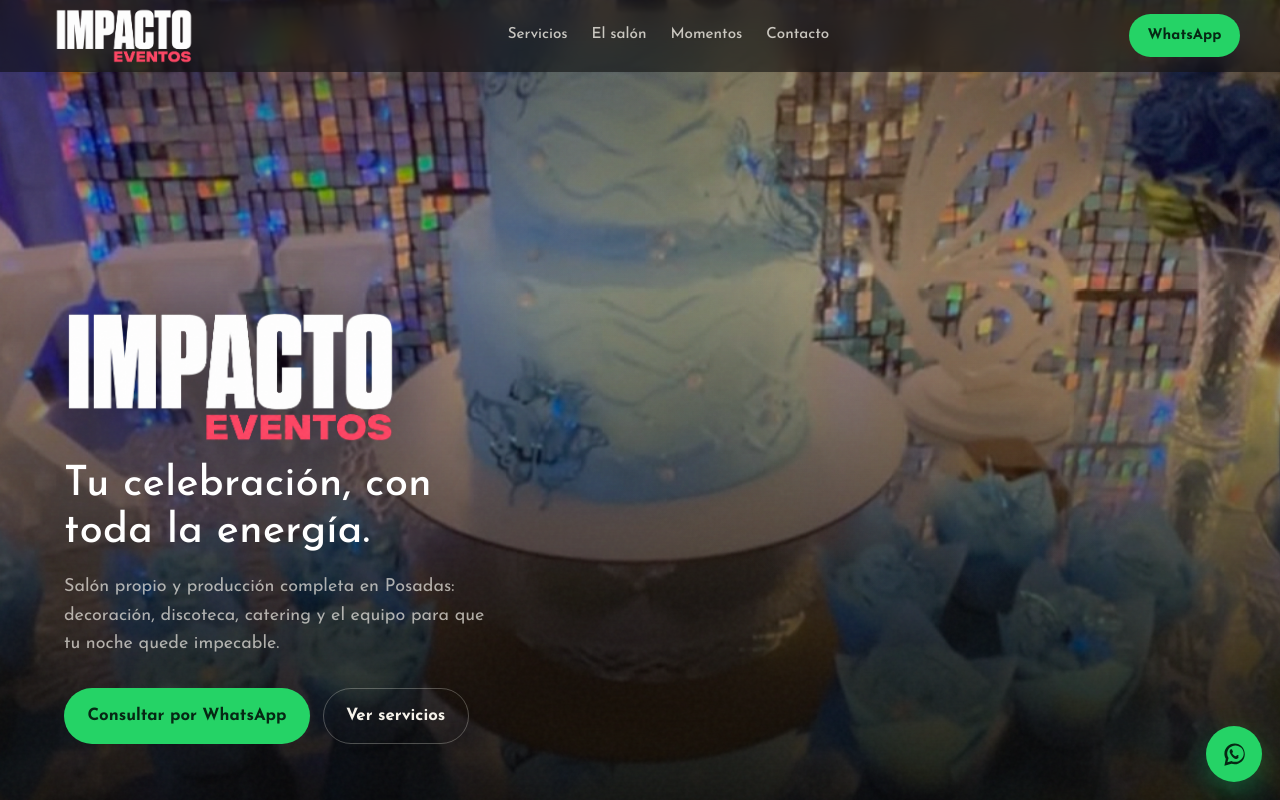
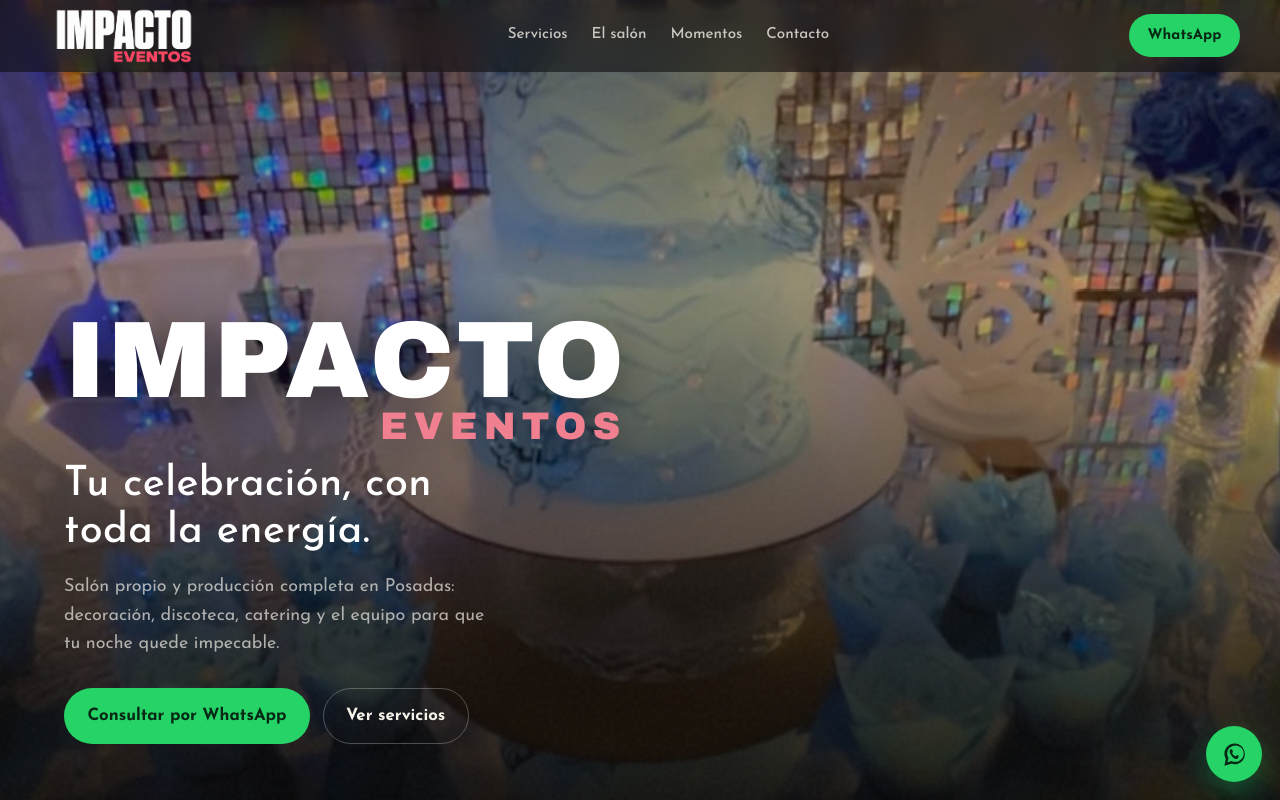
Before and after one commit to general9ideas-sys/impactoeventos, a plain HTML site: page index.html in a window 1280 px wide. Shown: the top 800 px of the page. Drawn offline with Linux system fonts and the light colour scheme.

Commit message:
Animar logo: IMPACTO desde la izquierda y EVENTOS desde la derecha.

```diff
--- a/index.html
+++ b/index.html
@@ -14,8 +14,8 @@
       href="https://fonts.googleapis.com/css2?family=Archivo+Black&amp;family=Josefin+Sans:wght@300;400;500;600;700&amp;display=swap"
       rel="stylesheet"
     />
-    <link rel="icon" href="assets/logo-impacto-eventos.png?v=5" type="image/png" />
-    <link rel="stylesheet" href="styles.css?v=5" />
+    <link rel="icon" href="assets/logo-impacto-eventos.png?v=6" type="image/png" />
+    <link rel="stylesheet" href="styles.css?v=6" />
   </head>
   <body>
     <div class="noise" aria-hidden="true"></div>
@@ -24,7 +24,7 @@
       <a class="logo" href="#top" aria-label="Impacto Eventos inicio">
         <img
           class="logo-img"
-          src="assets/logo-impacto-eventos.png?v=5"
+          src="assets/logo-impacto-eventos.png?v=6"
           alt="Impacto Eventos"
           style="width:170px;height:56px;object-fit:contain;display:block;"
         />
@@ -60,12 +60,11 @@
           <div class="hero-veil"></div>
         </div>
         <div class="hero-content">
-          <img
-            class="brand-logo"
-            src="assets/logo-impacto-eventos.png?v=5"
-            alt="Impacto Eventos"
-            style="width:min(85vw,420px);height:140px;object-fit:contain;display:block;margin:0 0 1rem;"
-          />
+          <div class="brand-impact" aria-label="Impacto Eventos">
+            <span class="brand-impact__flash" aria-hidden="true"></span>
+            <span class="brand-impact__impacto">IMPACTO</span>
+            <span class="brand-impact__eventos">EVENTOS</span>
+          </div>
           <h1>Tu celebración, con toda la energía.</h1>
           <p class="hero-lead">
             Salón propio y producción completa en Posadas: decoración, discoteca,
@@ -261,7 +260,7 @@
       <div class="footer-brand">
         <img
           class="logo-img logo-img--sm"
-          src="assets/logo-impacto-eventos.png?v=5"
+          src="assets/logo-impacto-eventos.png?v=6"
           alt="Impacto Eventos"
           style="width:140px;height:48px;object-fit:contain;display:block;"
         />
@@ -285,6 +284,6 @@
       </svg>
     </a>
 
-    <script src="script.js?v=5"></script>
+    <script src="script.js?v=6"></script>
   </body>
 </html>
--- a/script.js
+++ b/script.js
@@ -66,3 +66,20 @@
     momentsTrack.appendChild(clone);
   });
 }
+
+const brandImpact = document.querySelector(".brand-impact");
+
+if (brandImpact) {
+  const reduceMotion = window.matchMedia("(prefers-reduced-motion: reduce)").matches;
+
+  if (reduceMotion) {
+    brandImpact.classList.add("is-ready");
+  } else {
+    requestAnimationFrame(() => {
+      brandImpact.classList.add("is-ready");
+      window.setTimeout(() => {
+        brandImpact.classList.add("is-hit");
+      }, 780);
+    });
+  }
+}
--- a/styles.css
+++ b/styles.css
@@ -302,17 +302,68 @@
   padding: calc(var(--header-h) + 2rem) 0 3.5rem;
 }
 
-.brand-logo {
-  display: block !important;
-  width: min(85vw, 26rem) !important;
-  max-width: 26rem !important;
-  height: 8.5rem !important;
-  max-height: 8.5rem !important;
-  margin: 0 0 1.1rem !important;
-  object-fit: contain !important;
-  object-position: left center;
-  filter: drop-shadow(0 12px 40px rgba(0, 0, 0, 0.45));
-  animation: rise 1s var(--ease) both;
+.brand-impact {
+  position: relative;
+  display: grid;
+  justify-items: end;
+  width: fit-content;
+  max-width: 100%;
+  margin: 0 0 1.2rem;
+  line-height: 0.86;
+  font-family: var(--font-logo);
+  text-transform: uppercase;
+  text-shadow: 0 12px 40px rgba(0, 0, 0, 0.45);
+}
+
+.brand-impact.is-hit {
+  animation: brand-hit 0.45s var(--ease);
+}
+
+.brand-impact__impacto,
+.brand-impact__eventos {
+  display: block;
+  opacity: 0;
+}
+
+.brand-impact__impacto {
+  justify-self: start;
+  color: #fff;
+  font-size: clamp(3rem, 11vw, 6.8rem);
+  letter-spacing: 0.02em;
+  transform: translateX(-120%);
+}
+
+.brand-impact__eventos {
+  margin-top: 0.15rem;
+  color: var(--coral-soft);
+  font-size: clamp(1.2rem, 4vw, 2.4rem);
+  letter-spacing: 0.16em;
+  transform: translateX(120%);
+}
+
+.brand-impact.is-ready .brand-impact__impacto {
+  animation: impact-from-left 0.85s cubic-bezier(0.16, 1, 0.3, 1) forwards;
+}
+
+.brand-impact.is-ready .brand-impact__eventos {
+  animation: impact-from-right 0.85s cubic-bezier(0.16, 1, 0.3, 1) 0.08s forwards;
+}
+
+.brand-impact__flash {
+  position: absolute;
+  left: 55%;
+  top: 55%;
+  width: 0.6rem;
+  height: 0.6rem;
+  border-radius: 50%;
+  background: radial-gradient(circle, rgba(255, 255, 255, 0.95) 0%, rgba(232, 92, 122, 0.55) 40%, transparent 70%);
+  opacity: 0;
+  transform: translate(-50%, -50%) scale(0.2);
+  pointer-events: none;
+}
+
+.brand-impact.is-hit .brand-impact__flash {
+  animation: brand-flash 0.55s ease-out;
 }
 
 .hero h1 {
@@ -321,7 +372,8 @@
   font-weight: 500;
   text-transform: none;
   letter-spacing: 0.01em;
-  animation: rise 1s var(--ease) 0.12s both;
+  opacity: 0;
+  animation: rise 0.9s var(--ease) 0.95s both;
 }
 
 .hero-lead {
@@ -329,7 +381,8 @@
   max-width: 38ch;
   font-size: 1.12rem;
   color: var(--muted);
-  animation: rise 1s var(--ease) 0.22s both;
+  opacity: 0;
+  animation: rise 0.9s var(--ease) 1.05s both;
 }
 
 .hero-actions {
@@ -337,7 +390,8 @@
   flex-wrap: wrap;
   gap: 0.8rem;
   margin-top: 1.8rem;
-  animation: rise 1s var(--ease) 0.32s both;
+  opacity: 0;
+  animation: rise 0.9s var(--ease) 1.15s both;
 }
 
 .section {
@@ -662,6 +716,67 @@
   }
 }
 
+@keyframes impact-from-left {
+  0% {
+    opacity: 0;
+    transform: translateX(-120%);
+  }
+  70% {
+    opacity: 1;
+    transform: translateX(0.35rem);
+  }
+  100% {
+    opacity: 1;
+    transform: translateX(0);
+  }
+}
+
+@keyframes impact-from-right {
+  0% {
+    opacity: 0;
+    transform: translateX(120%);
+  }
+  70% {
+    opacity: 1;
+    transform: translateX(-0.35rem);
+  }
+  100% {
+    opacity: 1;
+    transform: translateX(0);
+  }
+}
+
+@keyframes brand-hit {
+  0%,
+  100% {
+    transform: translateX(0);
+  }
+  25% {
+    transform: translateX(-0.35rem) scale(1.02);
+  }
+  50% {
+    transform: translateX(0.3rem) scale(1.03);
+  }
+  75% {
+    transform: translateX(-0.15rem) scale(1.01);
+  }
+}
+
+@keyframes brand-flash {
+  0% {
+    opacity: 0;
+    transform: translate(-50%, -50%) scale(0.2);
+  }
+  35% {
+    opacity: 1;
+    transform: translate(-50%, -50%) scale(14);
+  }
+  100% {
+    opacity: 0;
+    transform: translate(-50%, -50%) scale(22);
+  }
+}
+
 @keyframes hero-zoom {
   from {
     transform: scale(1.06);
@@ -750,6 +865,15 @@
     transform: none;
   }
 
+  .brand-impact__impacto,
+  .brand-impact__eventos,
+  .hero h1,
+  .hero-lead,
+  .hero-actions {
+    opacity: 1;
+    transform: none;
+  }
+
   .moments-track {
     animation: none;
     flex-wrap: wrap;
```
